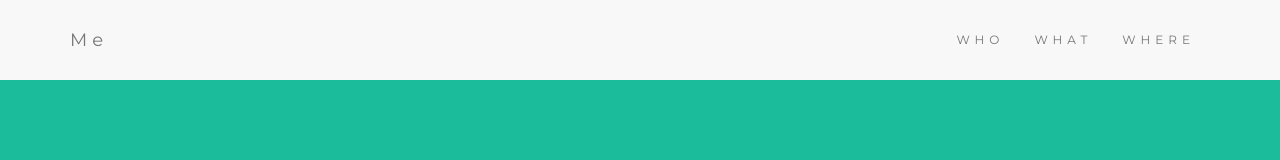
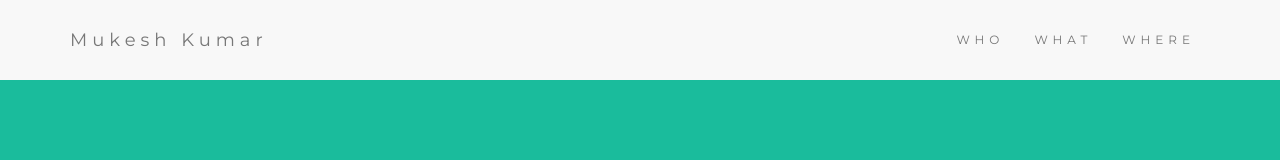
Before and after one commit to mukku-413/mukku-13413.github.io, a plain HTML site: page index.html in a window 1280 px wide. Shown: the top 160 px of the page. Drawn offline with nearby package versions, Linux system fonts and the light colour scheme.

Commit message:
Update index.html

```diff
--- a/index.html
+++ b/index.html
@@ -62,7 +62,7 @@
         <span class="icon-bar"></span>
         <span class="icon-bar"></span>
       </button>
-      <a class="navbar-brand" href="#">Me</a>
+      <a class="navbar-brand" href="#">Mukesh Kumar</a>
     </div>
     <div class="collapse navbar-collapse" id="myNavbar">
       <ul class="nav navbar-nav navbar-right">
```
